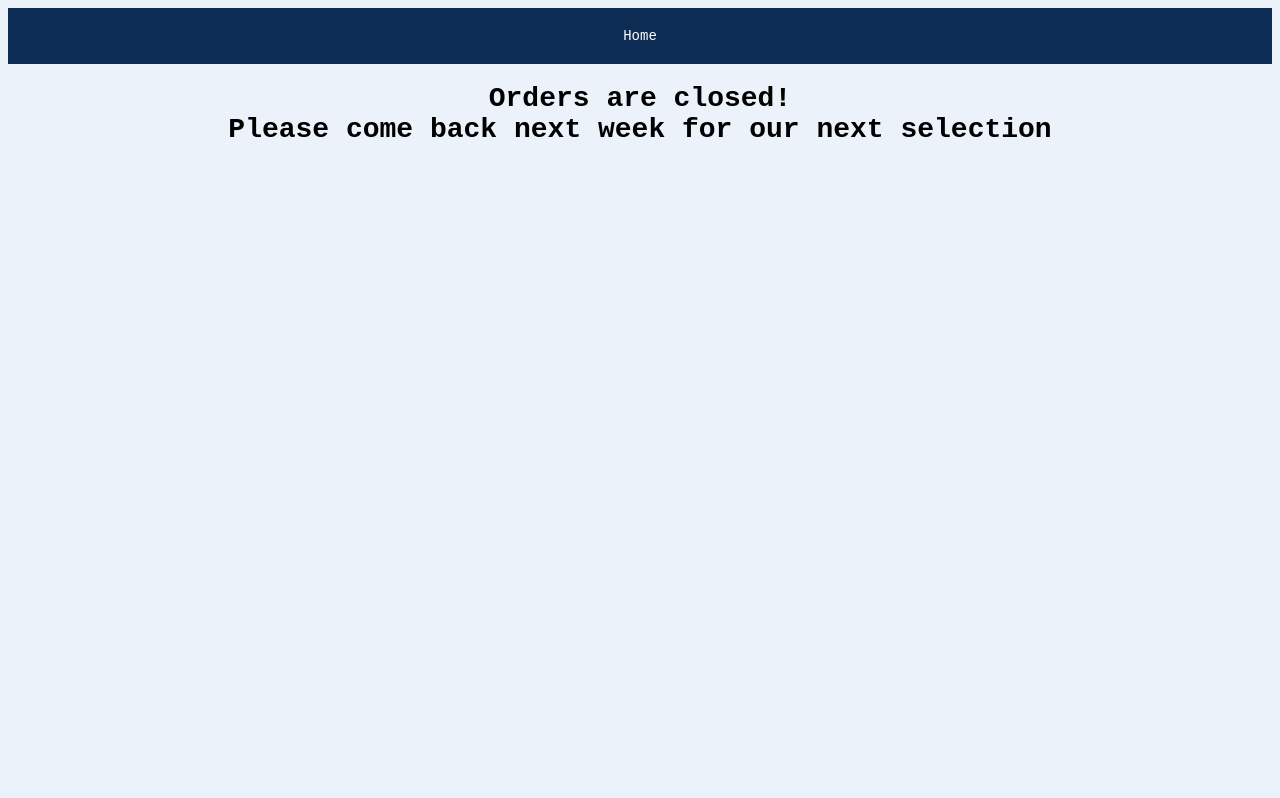
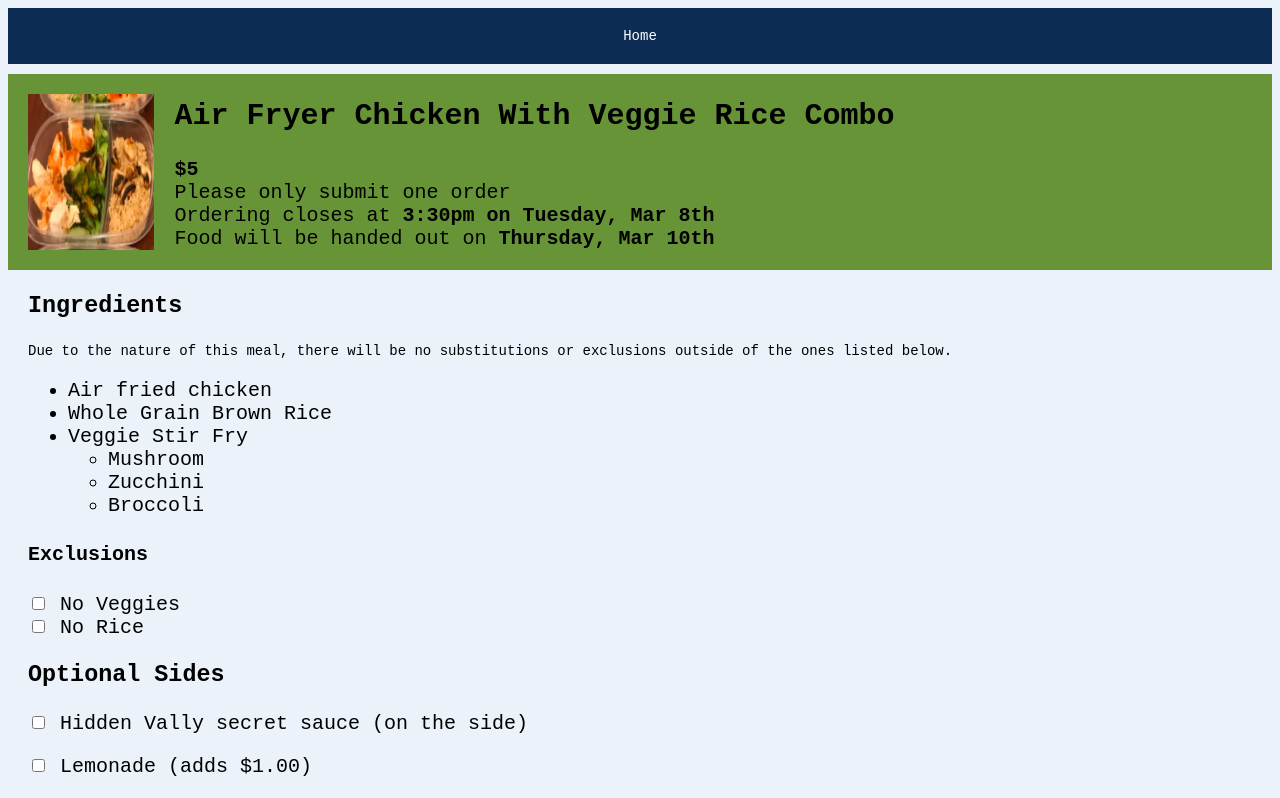
Before and after one commit to MegaBitesWHS/MegaBitesWHS.github.io, a plain HTML site: page order.html in a window 1280 px wide. Shown: the top 798 px of the page. Drawn offline with Linux system fonts and the light colour scheme.

Commit message:
Add files via upload

```diff
--- a/order.html
+++ b/order.html
@@ -10,7 +10,7 @@
     <title>MegaBites</title>
     <link href="style.css" rel="stylesheet" type="text/css" />
     <!-- tab icon -->
-    <link rel="icon" type="image/x-icon" href="assets\Logo-transparent.png">
+    <link rel="icon" type="image/x-icon" href="assets\Logo-transparent-Orange.png">
   </head>
 
   <body>
@@ -26,7 +26,7 @@
     <!-- Order form from Formspark -->
 
 
-    <div class="tab active orderFormStyle" style="display:none">
+    <div class="tab active orderFormStyle" style="display:block;">
       <!-- add in after button testing to form tag
       action="https://submit-form.com/ugCq8Elw" -->
       <form onsubmit="countSubmit()" action="https://submit-form.com/ugCq8Elw">
@@ -37,15 +37,15 @@
             <img id="foodImage" src="assets/food.jpg">
 
             <div>
-              <h2>Ketacos</h2>
-              <p><b>$5</b><br>Please only submit one order<br>Ordering closes at 8:30am on Tuesday, Feb 15th<br> Food will be handed out on Thursday, Feb 17th</p>
+              <h2>Air Fryer Chicken With Veggie Rice Combo</h2>
+              <p><b>$5</b><br>Please only submit one order<br>Ordering closes at <b>3:30pm on Tuesday, Mar 8th</b><br> Food will be handed out on <b>Thursday, Mar 10th</b></p>
             </div>
 
           </div>
 
           <!-- Order Options -->
           <div id="orderOption">
-            <h3>Choose Your Wrap</h3>
+            <!-- <h3>Choose Your Wrap</h3>
 
             <div>
               <input type="radio" id="item-1" name="food_option1" value="Option 1">
@@ -59,14 +59,42 @@
               <label for="item-2">
                 Romaine Leaf Lettuce
               </label>
-            </div>
+            </div> -->
+
 
             <!-- Ingredients -->
             <div>
               <h3>Ingredients</h3>
-              <p>Uncheck box for items you want to exclude</p>
+              <p style="font-size: 14px;">Due to the nature of this meal, there will be no substitutions or exclusions outside of the ones listed below.</p>
+              <ul>
+                <li>Air fried chicken</li>
+                <li>Whole Grain Brown Rice</li>
+                <li>Veggie Stir Fry</li>
+                <ul>
+                  <li>Mushroom</li>
+                  <li>Zucchini</li>
+                  <li>Broccoli</li>
+                </ul>
+              </ul>
 
-              <div class="flex-container">
+              <h4>Exclusions</h4>
+              <div>
+                  <input type="checkbox" id="no-veggies" name="no-veggies" value="no-veggies">
+                  <label for="no-veggies">
+                    No Veggies
+                  </label>
+                </div>
+
+              <div>
+                  <input type="checkbox" id="no-rice" name="no-rice" value="no-rice">
+                  <label for="no-rice">
+                    No Rice
+                  </label>
+                </div>
+
+              <!-- <p>Uncheck box for items you want to exclude</p> -->
+
+              <!-- <div class="flex-container">
 
                 <div>
                   <input type="checkbox" id="ingredient-1" name="ingredient-1" value="ingredient-1" checked>
@@ -117,7 +145,7 @@
                   </label>
                 </div>
 
-              </div>
+              </div> -->
 
               <h3>Optional Sides</h3>
 
@@ -125,16 +153,16 @@
                 <div>
                   <input type="checkbox" id="side-1" name="side-1" value="side-1">
                   <label for="side-1">
-                    Walden Farms honey mustard (no sugar, no fat)
+                    Hidden Vally secret sauce (on the side)
                   </label>
                 </div>
 
-                <div>
+                <!-- <div>
                   <input type="checkbox" id="side-2" name="side-2" value="side-2">
                   <label for="side-2">
                     Hidden Valley secret spicy sauce
                   </label>
-                </div>
+                </div> -->
               </div>
             </div>
 
@@ -186,7 +214,7 @@
 
           <div>
             <Label for="firstName">First Name</Label><br>
-            <input type="text" id="firstName"name="FirstName" placeholder="First Name">
+            <input type="text" id="firstName"name="FirstName" placeholder="First Name" required>
 
           </div>
 
@@ -194,15 +222,26 @@
           <!-- Last name -->
           <div>
             <Label for="lastName">Last Name</Label><br>
-            <input type="text" id="lastName"name="LastName" placeholder="Last Name">
+            <input type="text" id="lastName"name="LastName" placeholder="Last Name" required>
           </div>
 
           <!-- Room num -->
           <div>
-            <Label for="roomNum">Room Number</Label><br>
-            <input type="text" id="roomNum"name="RoomNumber" placeholder="Room Number">
+            <Label for="roomNum">Room Number at 3R</Label><br>
+            <input type="text" id="roomNum"name="RoomNumber" placeholder="Room Number" required>
           </div>
 
+          <div>
+            <Label for="lunchPeriod">What lunch do you have?</Label><br>
+            <input type="text" id="lunchPeriod"name="LunchPeriod" placeholder="1st Lunch...">
+          </div>
+
+          <div>
+            <input type="checkbox" id="noDelivery" name="No-Delivery" value="No-Delivery">
+            <label for="No-Delivery">
+              Check this box if you want to pick up your meal from Room 133 during 3R (Otherwise it will be delivered)
+            </label>
+          </div>
 
 
 
@@ -242,7 +281,7 @@
     </div>
 
 
-    <div id="orderClosed" style="display:block;">
+    <div id="orderClosed" style="display:none;">
       <h1>Orders are closed!<br>Please come back next week for our next selection</h1>
     </div>
 
```
